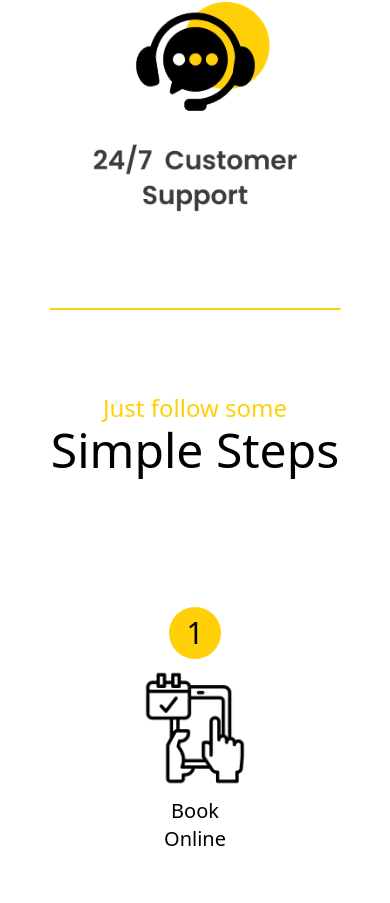
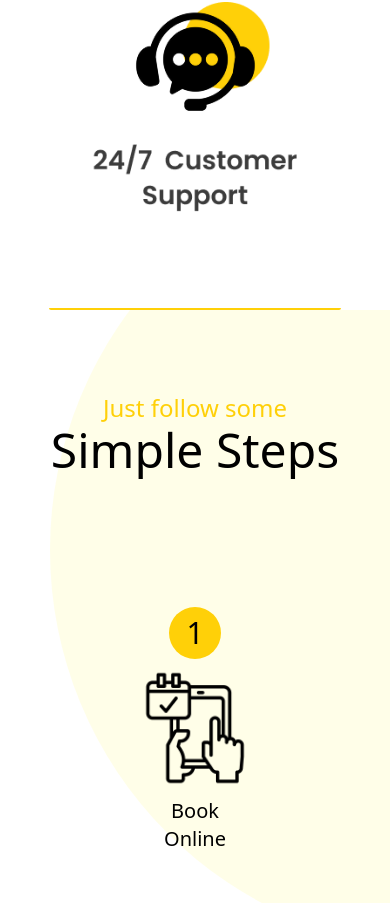
Before and after one commit to Ashish-Singh-Negi/XCESS, a Next.js app: page / in a window 390 px wide. Shown: the part 4277-5180 px from the top of the page. Built offline with nearby package versions, Linux system fonts and the light colour scheme.

Commit message:
Update Home page

```diff
--- a/app/page.tsx
+++ b/app/page.tsx
@@ -143,11 +143,14 @@ export default function Home() {
       </div>
       <p className="h-0.5 w-3/4 sm:w-96 bg-primary -mt-4 mx-auto rounded-b-full"></p>
 
-      <div className="w-[80%] py-20 flex flex-col items-center">
+      <div className="relative w-full py-20 flex flex-col items-center overflow-hidden">
         <p className="text-[24px] font-medium text-primary">Just follow some</p>
         <span className="text-5xl sm:text-6xl md:text-7xl lg:text-8xl font-medium text-center">
           Simple Steps
         </span>
+
+        <div className="absolute -z-10 -top-40 -right-[460px] size-[800px] bg-[#FFF56926] rounded-full"></div>
+        <div className="absolute -z-10 -bottom-[620px] -left-[560px] size-[1060px] bg-[#FEFFEF] rounded-full"></div>
 
         <main className="flex flex-col lg:flex-row items-center mt-24 mb-20">
           {/* Step 1 */}
@@ -212,7 +215,7 @@ export default function Home() {
         </main>
       </div>
 
-      <div className="w-full sm:py-20 flex flex-col items-center bg-[url('/Bg-About-us.png')] bg-no-repeat bg-contain">
+      <div className="w-full py-20 flex flex-col items-center bg-[url('/Bg-About-us.png')] bg-no-repeat bg-contain">
         <h2 className="text-3xl sm:text-4xl md:text-5xl font-semibold text-center px-4">
           About US
         </h2>
```
